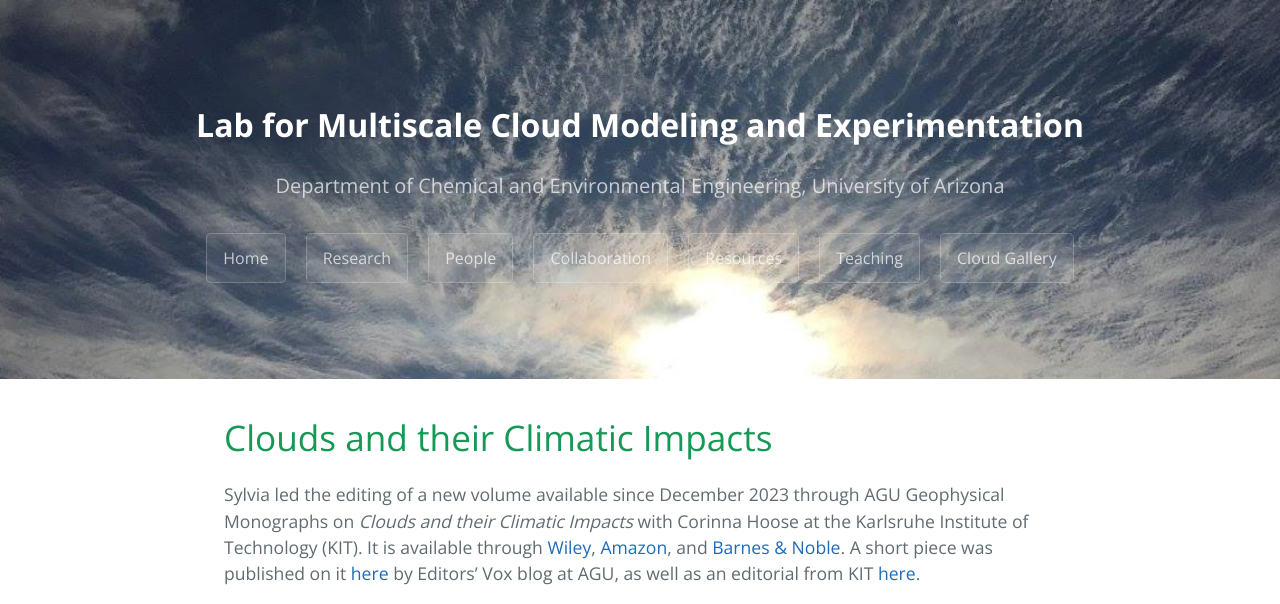
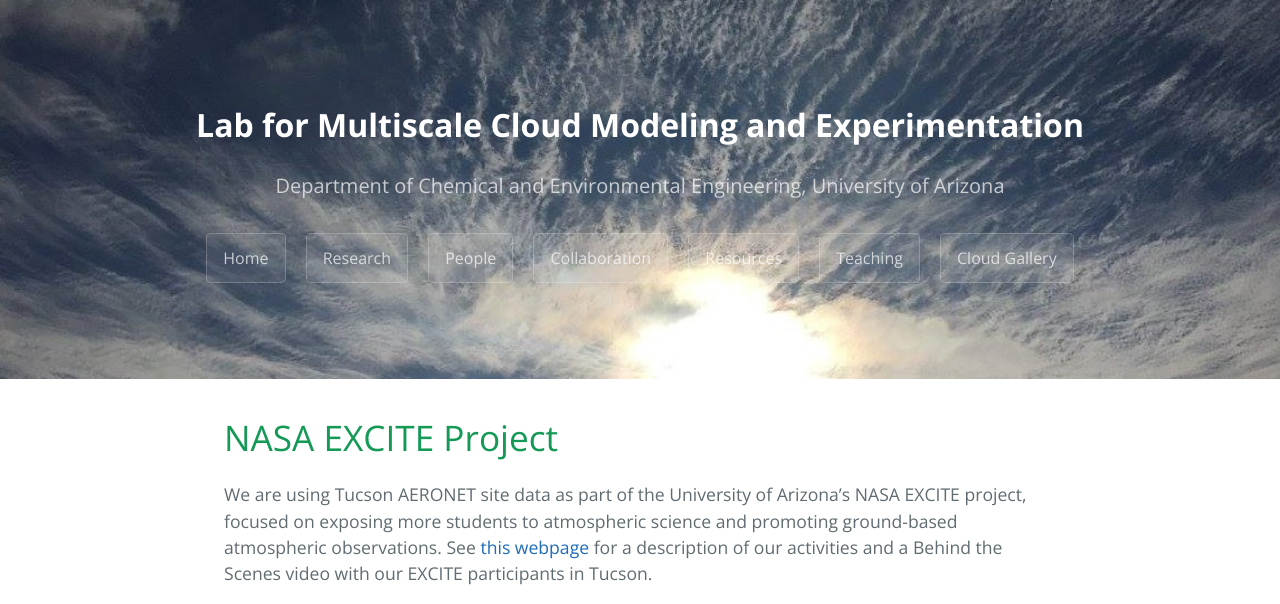
Before and after one commit to sylviasullivan/sylviasullivan.github.io, a Jekyll site: the page built from collaboration.md, in a window 1280 px wide and 1400 px high. Shown: the top 604 px of the window. Built offline with Jekyll 4.4.1, drawn with Linux system fonts in a browser that asks for light colours; some of the changed text lies outside the part shown; grey boxes are pictures that could not be loaded.

Commit message:
Update collaboration.md

```diff
--- a/collaboration.md
+++ b/collaboration.md
@@ -3,6 +3,29 @@
 title: Lab for Multiscale Cloud Modeling and Experimentation
 description: Department of Chemical and Environmental Engineering, University of Arizona
 ---
+# NASA EXCITE Project
+
+We are using Tucson AERONET site data as part of the University of Arizona's NASA EXCITE project, focused on exposing more students to atmospheric science and promoting ground-based atmospheric observations. See [this webpage](https://uavip.arizona.edu/excite-nasa-measurements-study-earth) for a description of our activities and a Behind the Scenes video with our EXCITE participants in Tucson.
+
+<div style="position: relative; padding-bottom: 56.25%; height: 0; margin: 1em 0;">
+  <iframe
+    src="https://www.youtube.com/embed/zOWqL0-CoIc"
+    title="EXCITE Behind the Scenes"
+    style="position: absolute; top: 0; left: 0; width: 100%; height: 100%; border: 0;"
+    allowfullscreen>
+  </iframe>
+</div>
+
+
+# Collaboration with the Chilean Antarctic Institute (INACH)
+
+In 2026, Juliana Mejia, a graduate student in our group traveled down to King George Island, Antarctica in February 2026 to help maintain the ground-based measurement site of the Chilean Antarctic Institute (INACH). They are measuring surface temperature and wind speeds, atmospheric fluxes, and aerosol properties along the Antarctic peninsula.
+
+<div style="display: flex; gap: 10px; justify-content: center; flex-wrap: wrap;">
+  <img src="/Photos/juliana-in-antarctica1.jpg" alt="Antarctica site 1" style="width: 32%;">
+  <img src="/Photos/juliana-in-antarctica2.jpg" alt="Antarctica site 2" style="width: 32%;">
+  <img src="/Photos/juliana-in-antarctica-5.jpg" alt="Antarctica site 3" style="width: 32%;">
+</div>
 
 # Clouds and their Climatic Impacts
 
@@ -10,7 +33,7 @@
 
 ## Hydrological studies
 
-I have been lucky to work with Dr. Jiabo Yin and others at Wuhan University on several hydrological studies, discussing the intensification of runoff, drought, and flooding both globally and in China.
+We have worked with Dr. Jiabo Yin and others at Wuhan University on several hydrological studies, discussing the intensification of runoff, drought, and flooding both globally and in China.
 
 <img src="/Files/drought-severity.PNG" width="600" height="200" />
 
```
